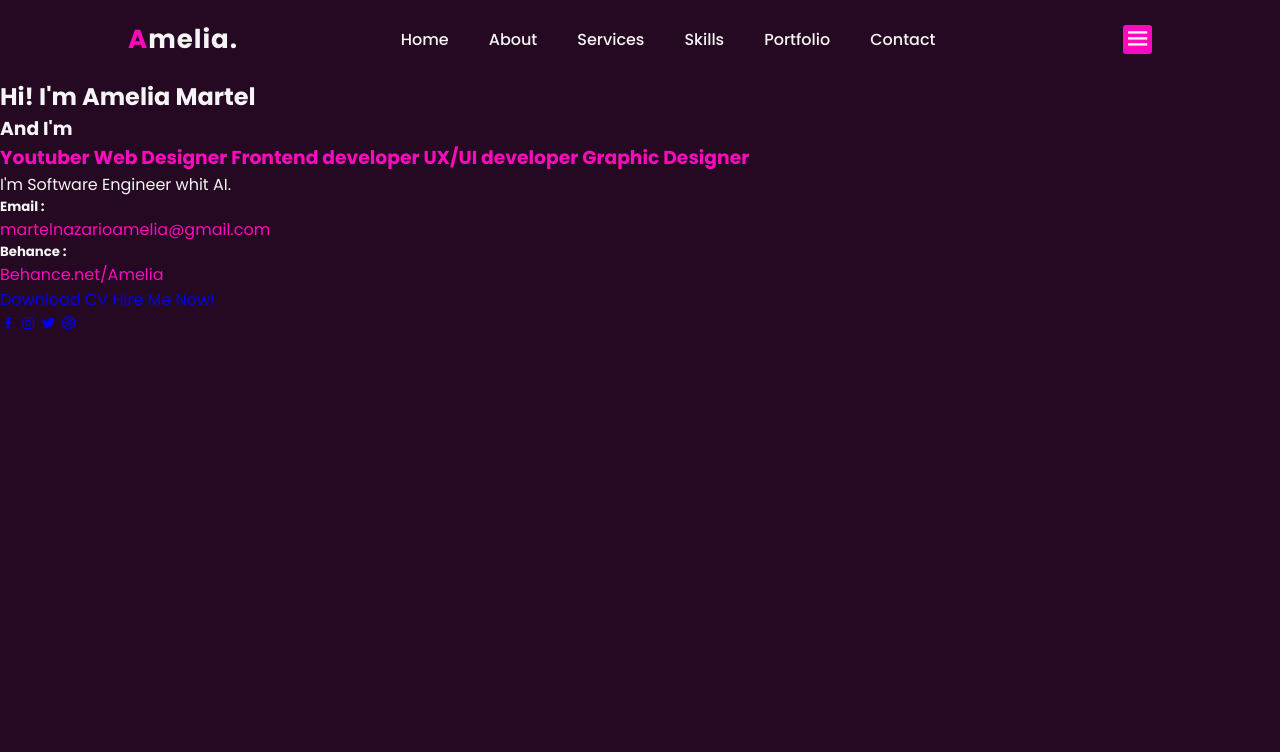
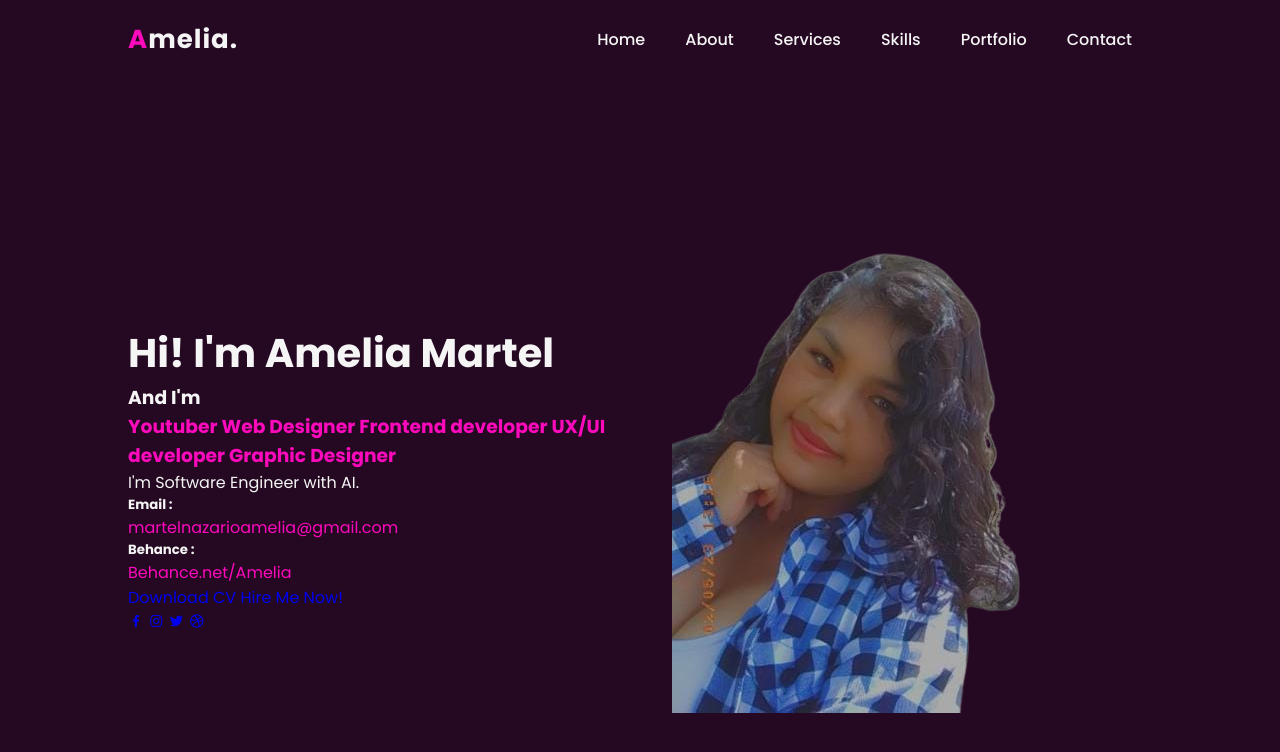
Before and after one commit to amelia588/Dise-ando_html_css_js, a plain HTML site: page index.html in a window 1280 px wide. Drawn offline with nearby package versions, Linux system fonts and the light colour scheme.

Commit message:
engrandamos el texto y centramos

```diff
--- a/index.html
+++ b/index.html
@@ -25,7 +25,7 @@
     </header>
     <!-- home seccion---------------------------------------------->
     <section id="home" class="home">
-        <div class="home-contenido">
+        <div class="home-content">
             <h1>Hi! I'm Amelia Martel</h1>
             <div class="change-text">
                 <h3>And I'm</h3>
@@ -39,7 +39,7 @@
 
 
             </div>
-            <p>I'm Software Engineer whit AI. </p>
+            <p>I'm Software Engineer with AI. </p>
             <div class="info-box">
                 <div class="email-info">
                     <h5>Email :</h5>
@@ -65,6 +65,12 @@
             </div>
 
         </div>
+        <div class="home-image">
+            <div class="img-box">
+                <img src="foto8.png" alt="">
+            </div>
+
+        </div>
     </section>
     <script src="script.js"></script>
 </body>
--- a/stylesheet.css
+++ b/stylesheet.css
@@ -74,5 +74,28 @@ span{
     margin-left: 25px;
     background: var(--hover-color);
     border-radius: 3px;
+    color: var(--secon-bg-color);
+    display: none;
 
 }
+
+section{
+    padding: 100px 10%;
+
+}
+.home{
+    min-height: 100vh;
+    height: 100%;
+    width: 100%;
+    display: grid;
+    grid-template-columns: repeat(2,1fr);
+    align-items: center;
+    grid-gap: 4em;
+}
+.home-content{
+    max-width: 600px;
+}
+.home-content h1{
+    font-size: var(--big-font);
+    font-weight: 700;
+}
```
Also changed, not shown: .jpeg (added), fot5.jpg (added), foto.jpeg (added), foto2.png (added), foto8.png (added).
